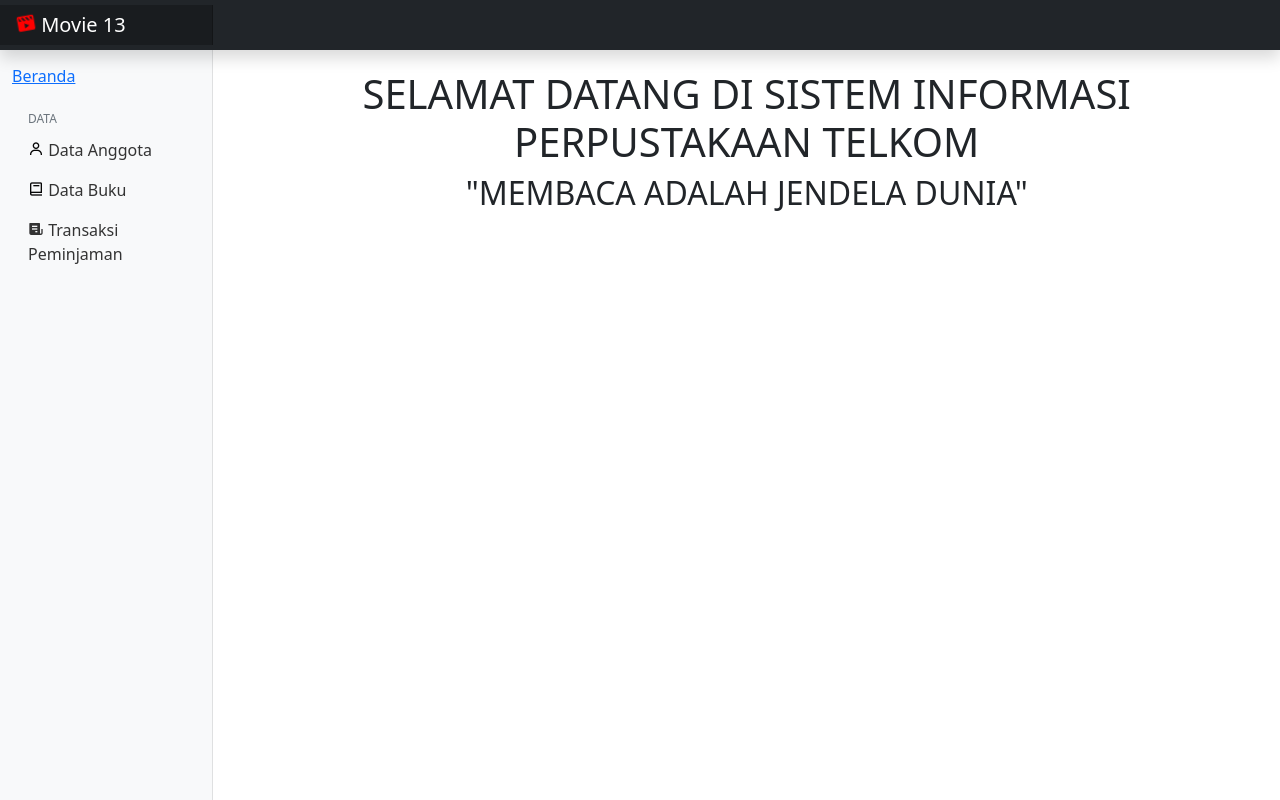
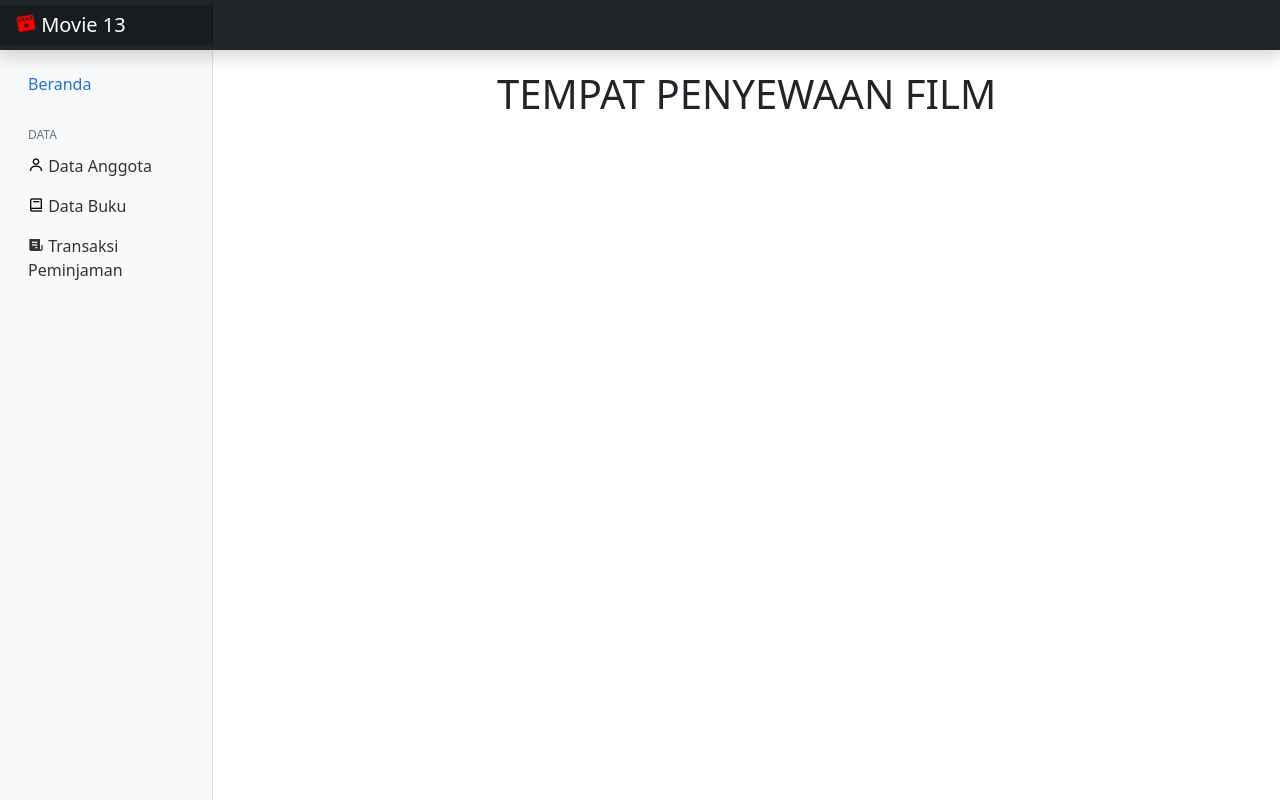
Before and after one commit to jeddenkah/JWDKelompok7, a PHP site: page /index.php in a window 1280 px wide. Run offline with PHP 8.4, Linux system fonts and the light colour scheme; a stand-in replaces the project's code that opens the database connection; some libraries are stand-ins or nearby versions.

Commit message:
tampilan 1

```diff
--- a/Kelompok/index.php
+++ b/Kelompok/index.php
@@ -41,7 +41,7 @@ $tgl = date('Y-m-d');
 				<div class="position-sticky pt-3">
 					<ul class="nav flex-column">
 						<li class="nav-item">
-							<a style= class="nav-link active" href="index.php?p=beranda">
+							<a class="nav-link active" href="index.php?p=beranda">
 								<span data-feather="home"></span> Beranda
 							</a>
 						</li>
--- a/Kelompok/pages/beranda.php
+++ b/Kelompok/pages/beranda.php
@@ -1,9 +1,9 @@
 
 <div class="content" style="text-align: center;margin-top:20px;">
 	<div id="beranda-judul">
-		<h1>SELAMAT DATANG DI SISTEM INFORMASI PERPUSTAKAAN TELKOM</h1>
+		<h1>TEMPAT PENYEWAAN FILM</h1>
 	</div>
 	<div id="beranda-konten">
-		<h2> "MEMBACA ADALAH JENDELA DUNIA" </h2>
+		<h2>  </h2>
 	</div>
 </div>
```
